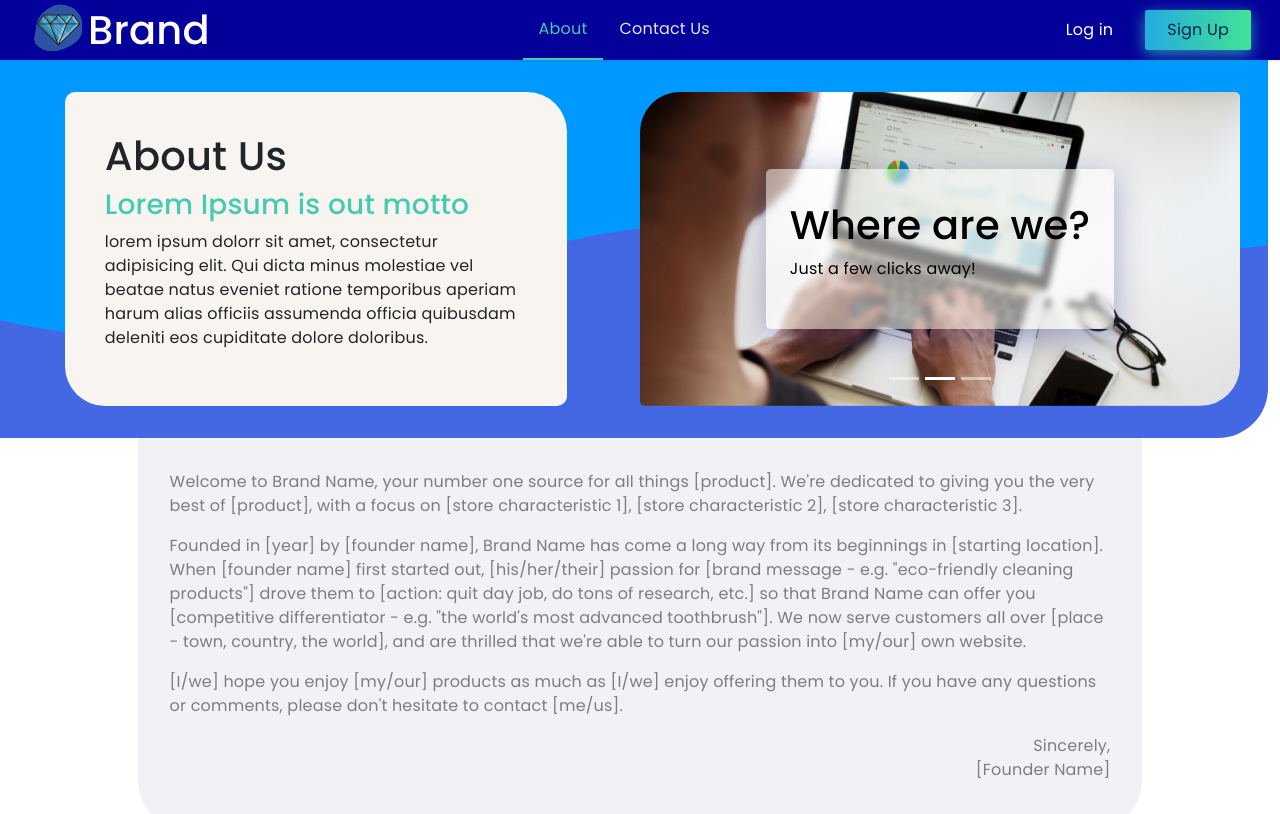
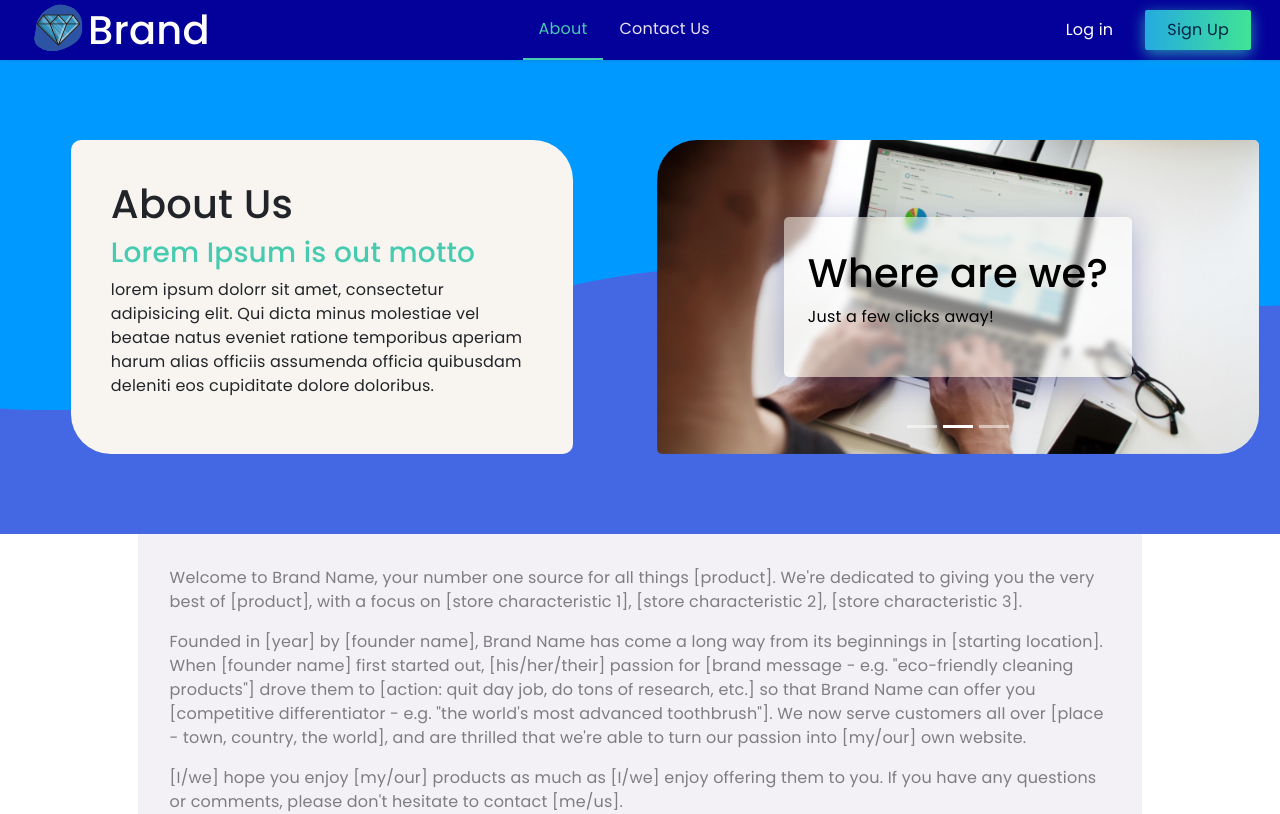
Before and after one commit to husain3012/reactCwcProject, a React (Create React App) app: page /about in a window 1280 px wide. Shown: the top 814 px of the page. Built offline with nearby package versions, Linux system fonts and the light colour scheme.

Commit message:
complete about us page

```diff
--- a/src/components/About/AboutBody.jsx
+++ b/src/components/About/AboutBody.jsx
@@ -4,16 +4,17 @@ import AboutUsCarousel from "./AboutUsCarousel";
 import AboutUsText from "./AboutUsText";
 import MediaQuery from "react-responsive";
 const AboutWrapper = styled.div`
-  padding: 2rem 1rem;
+  padding: 80px 1rem;
   background-color: #4468e4;
   background-image: url("/assets/wave.svg");
   background-repeat: no-repeat;
   background-size: cover;
   background-position: center;
-  ${"" /* border-bottom-left-radius: 100px; */}
-  border-bottom-right-radius: 50px;
-  ${"" /* margin-bottom: 100px; */}
+  ${'' /* border-bottom-right-radius: 50px; */}
   max-width: 100%;
+  @media (max-width: 768px) {
+    padding: 2rem 1rem;
+  }
 `;
 
 const AboutHeading = styled.div`
@@ -39,7 +40,8 @@ const AboutHeading = styled.div`
 const AboutBody = () => {
   return (
     <>
-      <AboutWrapper className="row">
+      <AboutWrapper>
+      <div className="row">
         <div className="col-md-6 col-12">
           <AboutHeading>
             <h1>About Us</h1>
@@ -53,6 +55,7 @@ const AboutBody = () => {
         <div className="col-md-6 col-12">
           <AboutUsCarousel />
         </div>
+        </div>
       </AboutWrapper>
       <MediaQuery maxWidth={768}>
         <hr style={{marginLeft: "auto", marginRight: "auto", marginTop:"50px",width:"80vw"}}/>
```
